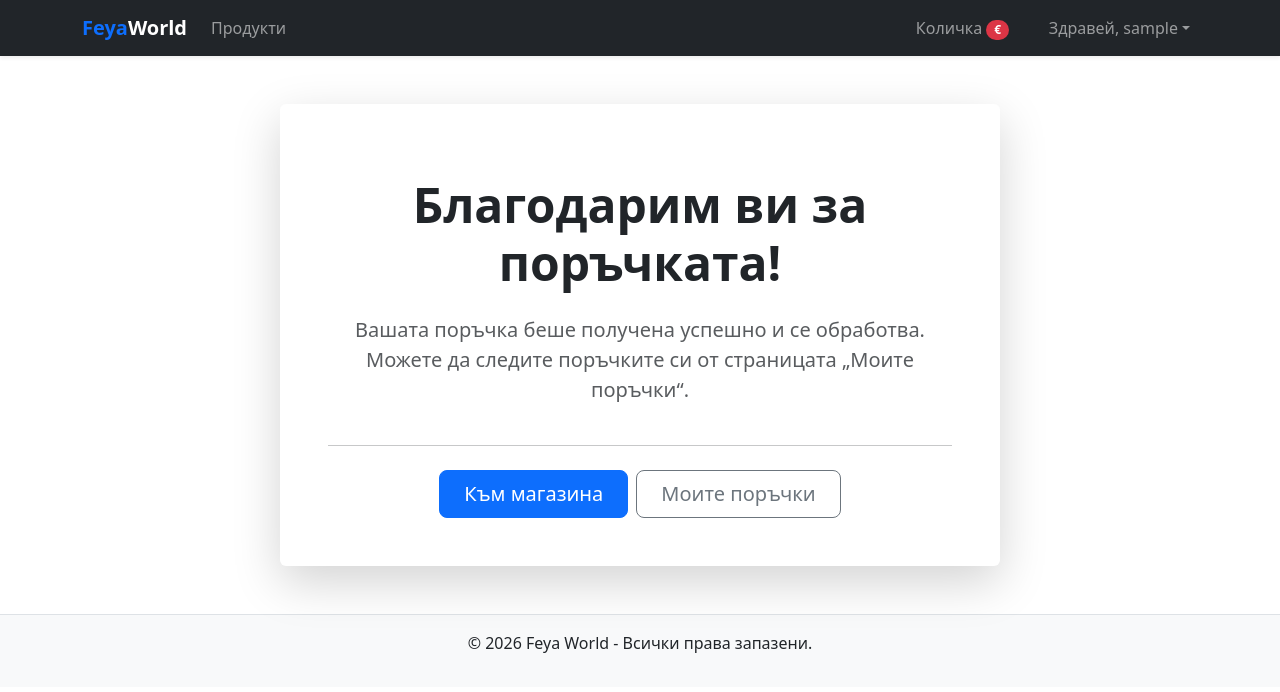
After one commit to ferdi7o/Feya_world, a Django app: page /orders/success/ in a window 1280 px wide. The commit adds this page. Shown: the top 692 px of the page. Run offline with Django 5.2, Linux system fonts and the light colour scheme; the visitor is signed in with stand-in values (Sample User, id 1).

Commit message:
fix/ Products are working to decrease in stock.

```diff
--- a/orders/urls.py
+++ b/orders/urls.py
@@ -1,5 +1,6 @@
 from django.urls import path
-from .views import OrderCreateView, OrderListView, ModeratorOrderListView, OrderStatusUpdateView, OrderDetailView
+from .views import OrderCreateView, OrderListView, ModeratorOrderListView, OrderStatusUpdateView, OrderDetailView, \
+    OrderSuccessView
 
 urlpatterns = [
     path('create/', OrderCreateView.as_view(), name='order_create'),
@@ -7,4 +8,5 @@ urlpatterns = [
     path('moderator-panel/', ModeratorOrderListView.as_view(), name='moderator_order_list'),
     path('status-update/<int:pk>/', OrderStatusUpdateView.as_view(), name='order_status_update'),
     path('detail/<int:pk>/', OrderDetailView.as_view(), name='order_detail'),
+    path('success/', OrderSuccessView.as_view(), name='order_success')
 ]
--- a/orders/views.py
+++ b/orders/views.py
@@ -1,7 +1,9 @@
 from decimal import Decimal
 
+from django.db.models import F
+from django.shortcuts import redirect
 from django.urls import reverse
-from django.views.generic import CreateView, ListView, UpdateView, DetailView
+from django.views.generic import CreateView, ListView, UpdateView, DetailView, TemplateView
 from django.contrib.auth.mixins import LoginRequiredMixin
 from .models import Order, OrderItem
 from .forms import OrderCreateForm
@@ -36,6 +38,16 @@ class OrderCreateView(LoginRequiredMixin, CreateView):
 
     def form_valid(self, form):
         cart = Cart(self.request)
+
+        for item in cart:
+            if item.get('variant'):
+                variant = item['variant']
+                if variant.stock < item['quantity']:
+                    from django.contrib import messages
+                    messages.error(self.request,
+                                   f"Извинете, наличността за {item['product'].title} ({variant.size}) свърши. Налични: {variant.stock}")
+                    return redirect('cart_detail')
+
         order = form.save(commit=False)
         order.user = self.request.user
         total_price = cart.get_total_price()
@@ -61,8 +73,23 @@ class OrderCreateView(LoginRequiredMixin, CreateView):
                 size=item['variant'].size if item.get('variant') else "-"
             )
 
+            if item.get('variant'):
+                variant = item['variant']
+                variant.stock = F('stock') - item['quantity']
+                variant.save()
+
         cart.clear()
-        return super().form_valid(form)
+
+        return redirect('order_success')
+
+    def finalize_order(order):
+        for item in order.items.all():
+            variant = item.product_variant  # order size (L, M vb.)
+            if variant.stock >= item.quantity:
+                variant.stock -= item.quantity
+                variant.save()
+            else:
+                pass
 
     def get_success_url(self):
         return reverse('order_detail', kwargs={'pk': self.object.id})
@@ -100,3 +127,7 @@ class OrderDetailView(LoginRequiredMixin, DetailView):
 
     def get_queryset(self):
         return Order.objects.filter(user=self.request.user)
+
+
+class OrderSuccessView(LoginRequiredMixin, TemplateView):
+    template_name = 'orders/order_success.html'
--- a/templates/base.html
+++ b/templates/base.html
@@ -18,6 +18,11 @@
 <footer class="bg-light text-center py-3 mt-5 border-top">
     <p>&copy; 2026 Feya World - Всички права запазени.</p>
 </footer>
+{% if messages %}
+    {% for message in messages %}
+        <div class="alert alert-danger">{{ message }}</div>
+    {% endfor %}
+{% endif %}
 
     <script src="https://cdn.jsdelivr.net/npm/bootstrap@5.3.0/dist/js/bootstrap.bundle.min.js"></script>
 </body>
--- a/templates/cart/cart_detail.html
+++ b/templates/cart/cart_detail.html
@@ -32,7 +32,7 @@
                     </td>
                     <td class="text-center">{{ item.quantity }}</td>
                     <td>{{ item.price }} €</td>
-                    <td class="text-end fw-bold">{{ item.total_price }} €</td>
+                    <td class="text-end fw-bold">{{ item.total_price|floatformat:2 }} €</td>
                     <td class="text-center">
                         <form action="{% url 'cart_remove' item.key %}" method="post">
                             {% csrf_token %}
--- /dev/null
+++ b/templates/orders/order_success.html
@@ -0,0 +1,31 @@
+{% extends 'base.html' %}
+
+{% block title %}Успешна поръчка{% endblock %}
+
+{% block content %}
+<div class="container mt-5">
+    <div class="row justify-content-center">
+        <div class="col-md-8 text-center">
+            <div class="card shadow-lg p-5 border-0">
+                <div class="mb-4">
+                    <i class="bi bi-check-circle-fill text-success" style="font-size: 5rem;"></i>
+                </div>
+                <h1 class="display-5 fw-bold text-dark">Благодарим ви за поръчката!</h1>
+                <p class="lead text-muted mt-3">
+                    Вашата поръчка беше получена успешно и се обработва.
+                    Можете да следите поръчките си от страницата „Моите поръчки“.
+                </p>
+                <hr class="my-4">
+                <div class="d-grid gap-2 d-sm-flex justify-content-sm-center">
+                    <a href="{% url 'product_list' %}" class="btn btn-primary btn-lg px-4 gap-3">
+                        Към магазина
+                    </a>
+                    <a href="{% url 'profile' %}" class="btn btn-outline-secondary btn-lg px-4">
+                        Моите поръчки
+                    </a>
+                </div>
+            </div>
+        </div>
+    </div>
+</div>
+{% endblock %}
```
Also changed, not shown: cart/views.py (+7 -0 lines), templates/products/product_detail.html (+30 -11 lines).
